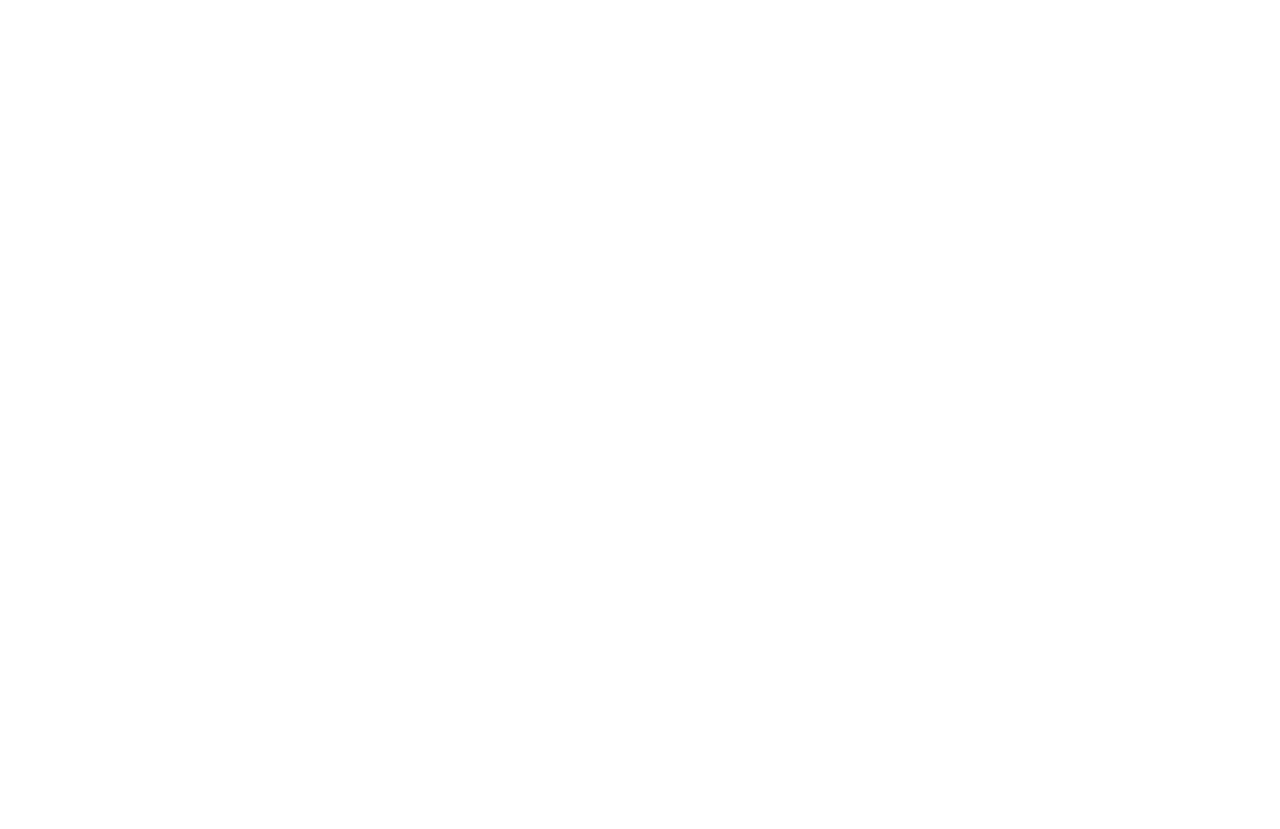
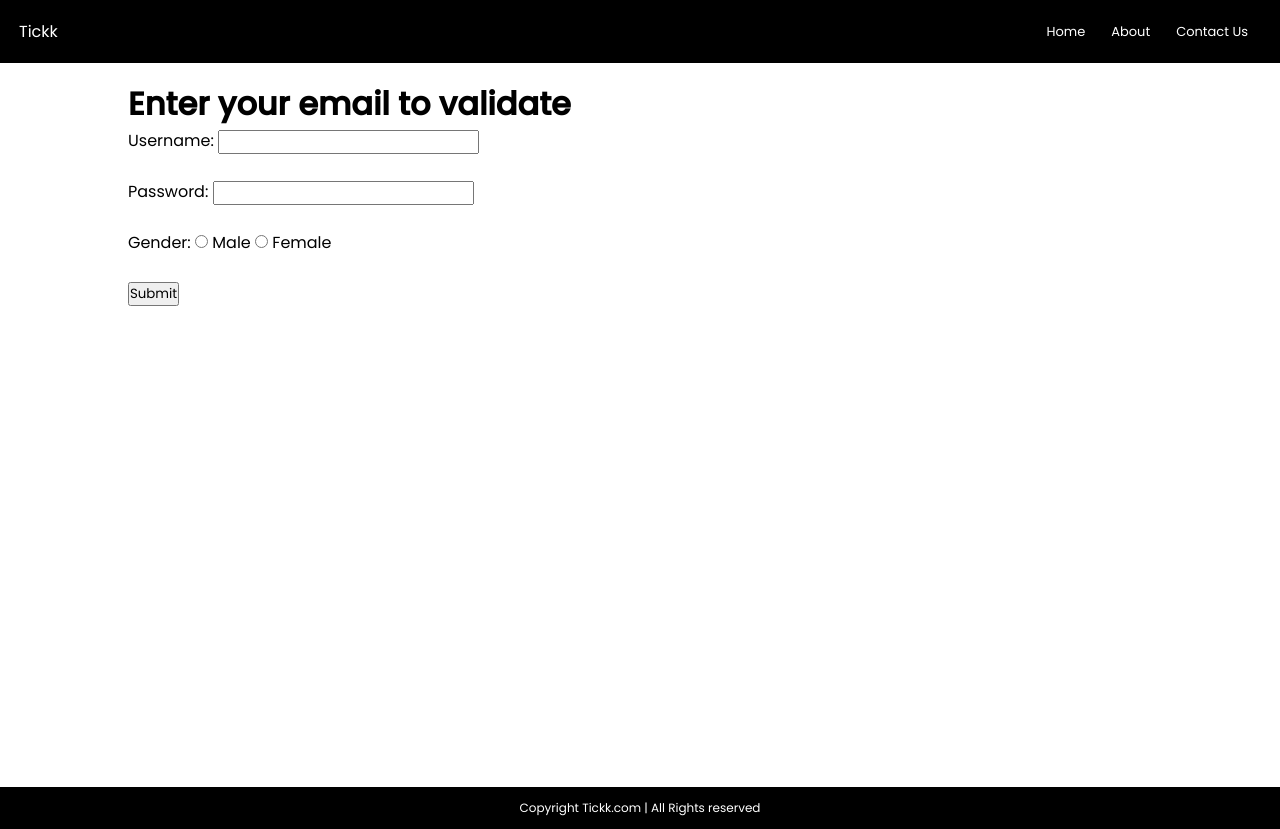
Before and after one commit to akghosh111/email-validator, a plain HTML site: page index.html in a window 1280 px wide. Before the commit the page ends 800 px from the top, so only its background shows below. Drawn offline with Linux system fonts and the light colour scheme; a web font is replaced by a local one.

Commit message:
added layout & form

```diff
--- a/css/style.css
+++ b/css/style.css
@@ -0,0 +1,58 @@
+@import url('https://fonts.googleapis.com/css2?family=Martel+Sans:wght@600&family=Poppins:wght@400;500&display=swap');
+
+* {
+    padding: 0;
+    margin: 0;
+    font-family: 'Noto Sans', sans-serif;
+    font-family: 'Poppins', sans-serif;
+}
+
+nav {
+    display: flex;
+    align-items: center;
+    justify-content: space-between;
+    background-color: black;
+    color: white;
+    padding: 19px;
+}
+
+ul {
+    display: flex;
+}
+
+ul li {
+    list-style: none;
+    padding: 0 13px;
+    font-size: 13px;
+}
+
+ul li a{
+    color: white;
+    text-decoration: none;
+}
+
+ul li a:hover{
+    color: rgb(171, 171, 182);
+}
+
+main {
+    min-height: 90vh;
+    padding: 2px;
+}
+
+.container {
+    max-width: 80vw;
+    margin: auto;
+    padding: 15px;
+}
+
+footer{
+    font-size: 12px;
+    background-color: black;
+    color: white;
+    display: flex;
+    padding: 12px;
+    justify-content: center;
+    align-items: center;
+
+}
--- a/index.html
+++ b/index.html
@@ -1,13 +1,59 @@
 <!DOCTYPE html>
 <html lang="en">
+
 <head>
     <meta charset="UTF-8">
     <meta name="viewport" content="width=device-width, initial-scale=1.0">
     <title>Tickk - Email Checker Tool</title>
     <link rel="stylesheet" href="/css/style.css">
 </head>
+
 <body>
     <script src="js/index.js"></script>
+    <header>
+        <nav>
+            <div class="logo">Tickk</div>
+            <ul>
+                <li><a href="/">Home</a></li>
+                <li><a href="/">About</a></li>
+                <li><a href="/">Contact Us</a></li>
+            </ul>
+        </nav>
+    </header>
+
+
+    <main>
+        <div class="container">
+            <h1>Enter your email to validate</h1>
+            <form action="/submit" method="post">
+                <!-- Text input for username -->
+                <label for="username">Username:</label>
+                <input type="text" id="username" name="username" required>
+                <br><br>
+
+                <!-- Password input -->
+                <label for="password">Password:</label>
+                <input type="password" id="password" name="password" required>
+                <br><br>
+
+                <!-- Radio buttons for gender -->
+                <label>Gender:</label>
+                <input type="radio" id="male" name="gender" value="male">
+                <label for="male">Male</label>
+                <input type="radio" id="female" name="gender" value="female">
+                <label for="female">Female</label>
+                <br><br>
+
+                <!-- Submit button -->
+                <input type="submit" value="Submit">
+              </form>
+        </div>
+    </main>
+
+    <footer>
+        Copyright Tickk.com | All Rights reserved
+    </footer>
 
 </body>
+
 </html>
```
